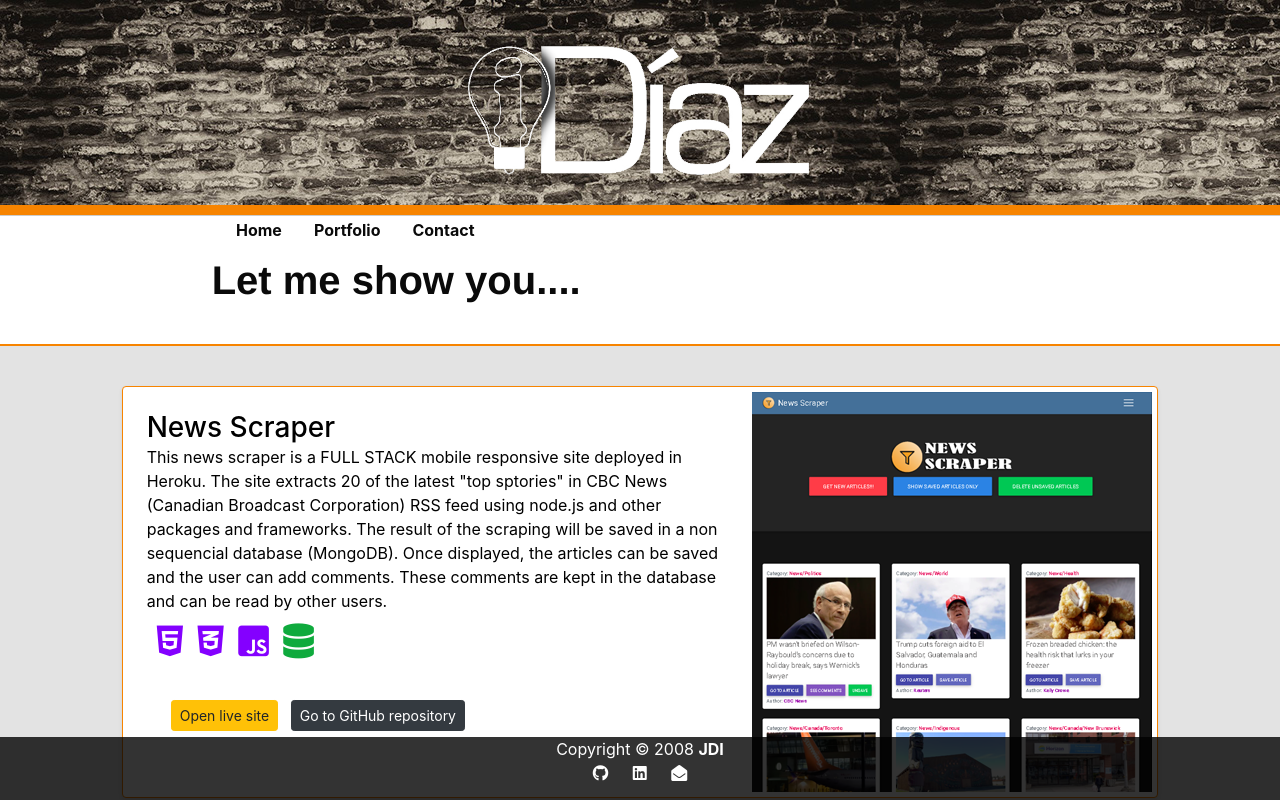
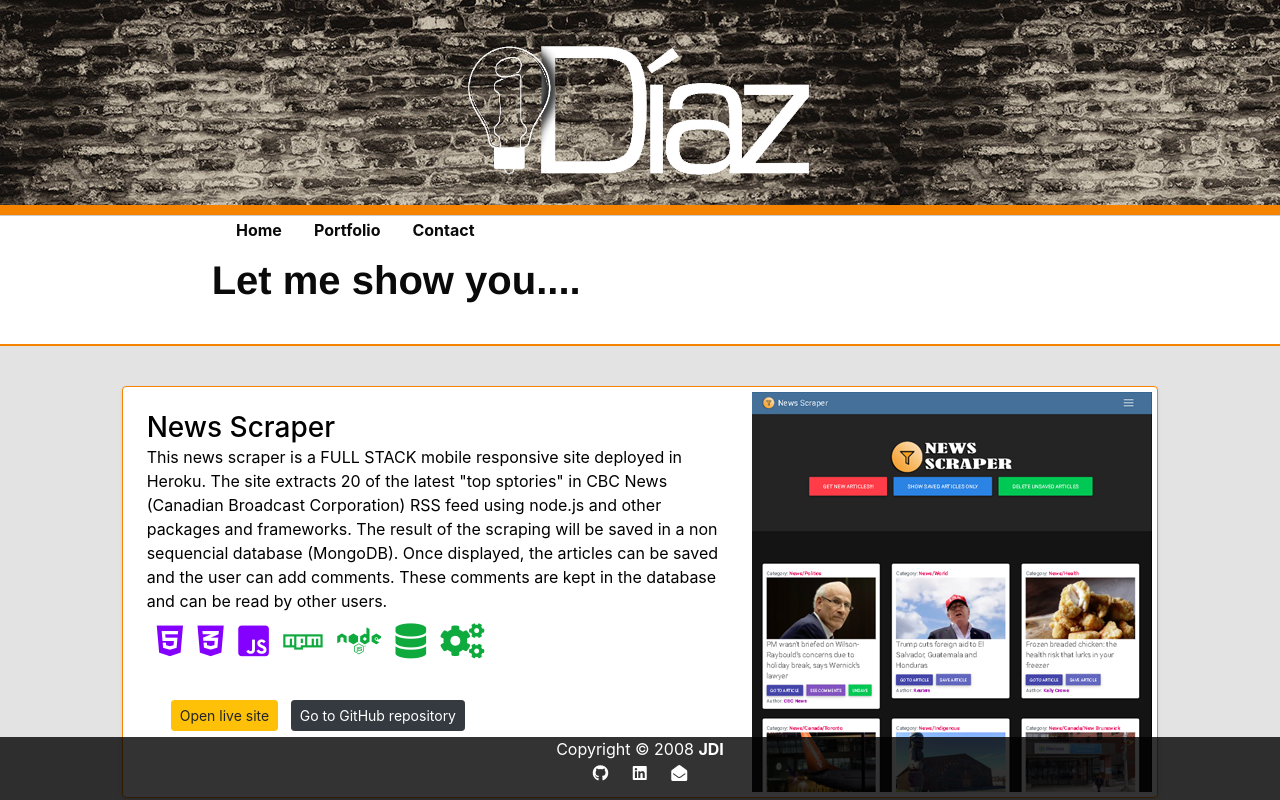
Before and after one commit to juanidiaz/idiaz, a plain HTML site: page portfolio.html in a window 1280 px wide. Shown: the top 800 px of the page. Drawn offline with nearby package versions, Linux system fonts and the light colour scheme.

Commit message:
Update portfilo

```diff
--- a/portfolio.html
+++ b/portfolio.html
@@ -112,7 +112,10 @@
                             <i class="fab fa-html5 fe"> </i>
                             <i class="fab fa-css3-alt fe"> </i>
                             <i class="fab fa-js-square fe"> </i>
-                            <i class="fas fa-database be"> </i>
+                            <i class="fab fa-npm be"></i>
+                            <i class="fab fa-node be"></i>
+                            <i class="fas fa-database be"></i>
+                            <i class="fas fa-cogs be"></i>
                         </p>
                         <div class="left">
                             <a href="https://idiaz-scraper.herokuapp.com/" target="_blank"><button type="button"
```
